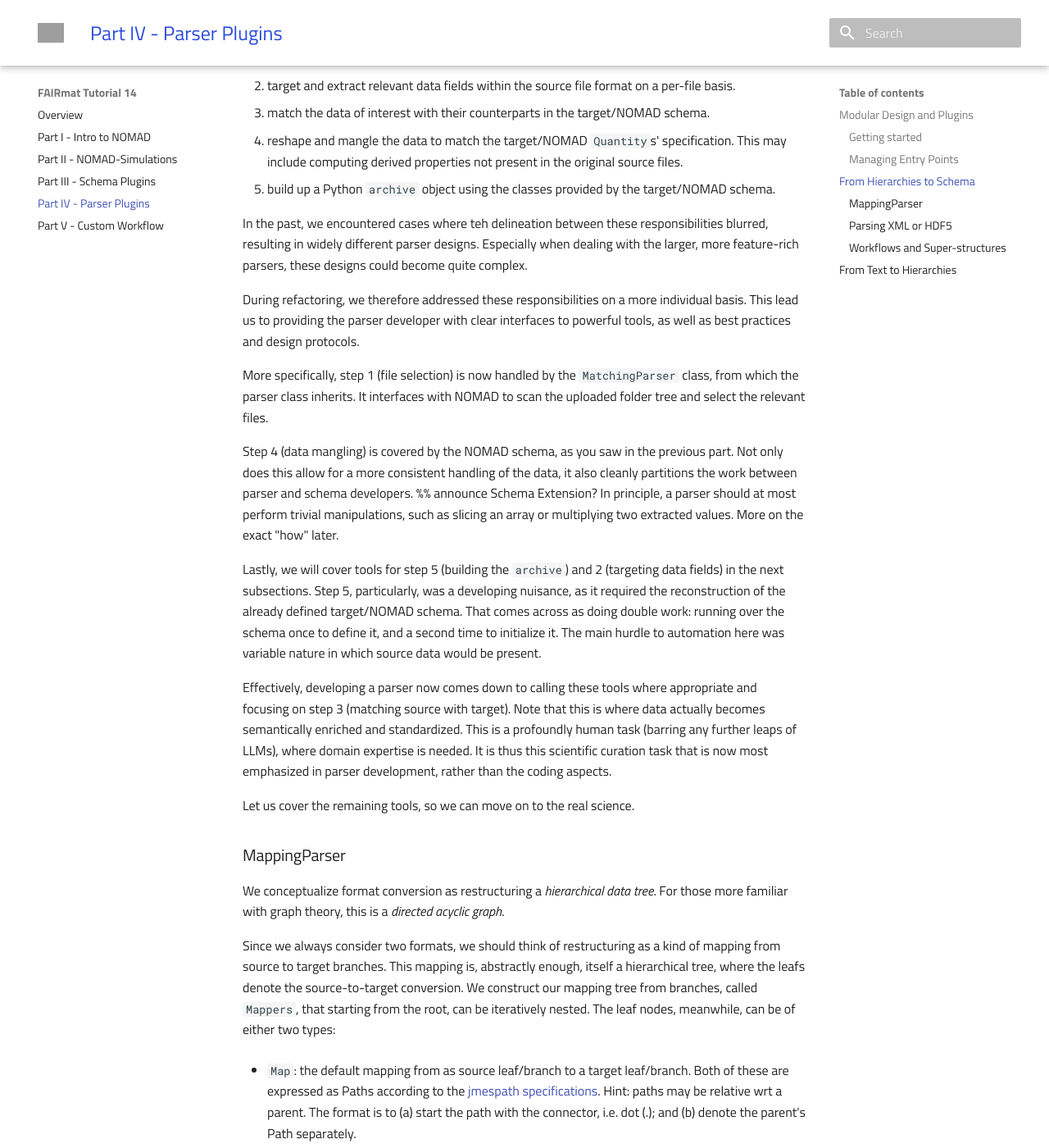
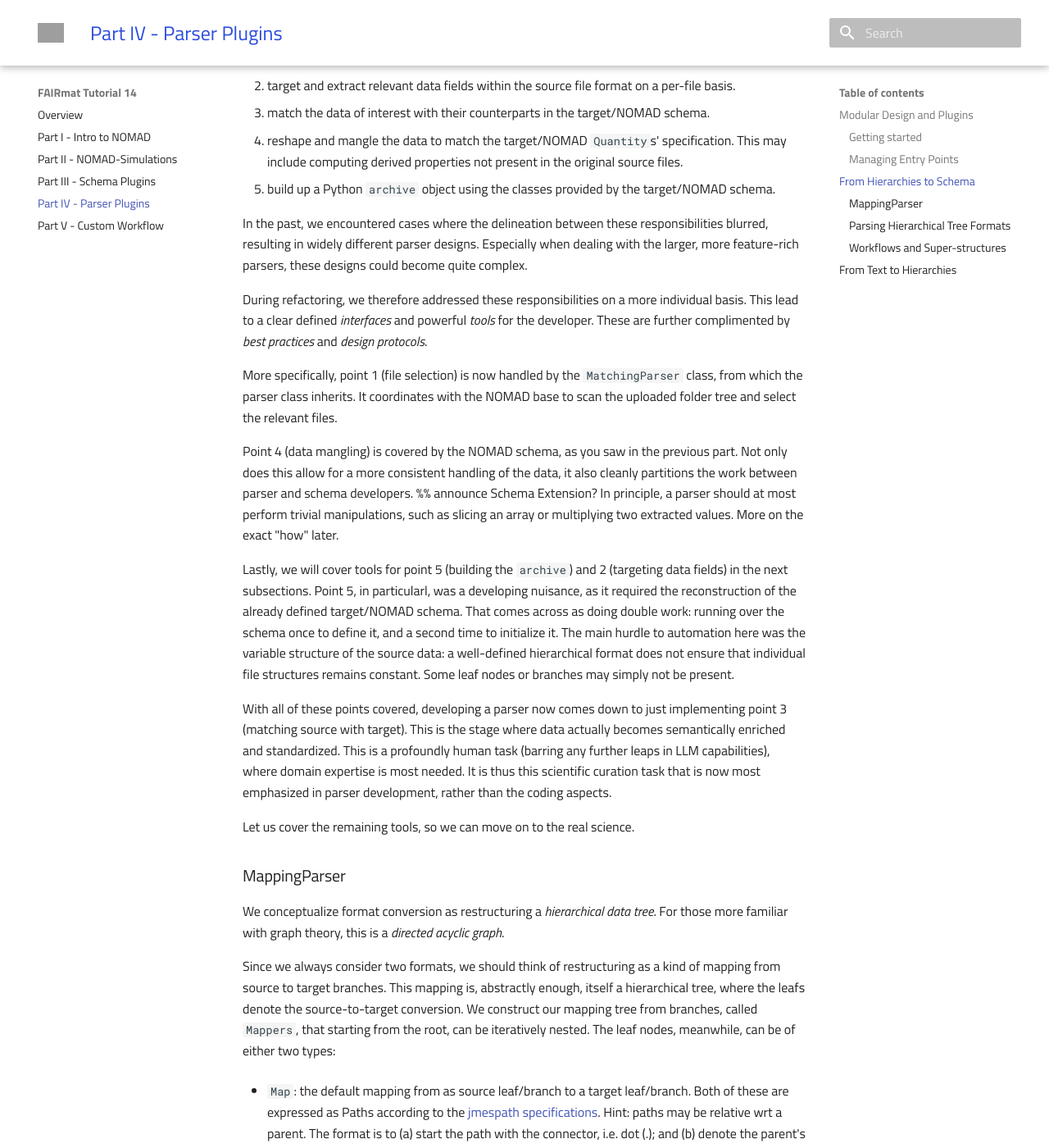
Before and after one commit to FAIRmat-NFDI/fairmat-tutorial-14-computational-plugins, an MkDocs documentation site: the page built from docs/parser_plugins.md, in a window 1280 px wide and 1400 px high, scrolled down 2403 px. Shown: the whole window at 82% size. Built offline with MkDocs 1.6.1 and Material for MkDocs 9.7.7, drawn with Linux system fonts in a browser that asks for light colours; nearby versions of some CDN libraries; library files that are not in the unit come from our copies; some of the changed text lies outside the part shown; grey boxes are pictures that could not be loaded.

Commit message:
Clean up phrasing "From Hierarchies to Schema"

```diff
--- a/docs/parser_plugins.md
+++ b/docs/parser_plugins.md
@@ -70,31 +70,33 @@ This has lead to five distinct categories of responsibility for the developer to
 4. reshape and mangle the data to match the target/NOMAD `Quantity`s' specification. This may include computing derived properties not present in the original source files.
 5. build up a Python `archive` object using the classes provided by the target/NOMAD schema.
 
-In the past, we encountered cases where teh delineation between these responsibilities blurred, resulting in widely different parser designs.
+In the past, we encountered cases where the delineation between these responsibilities blurred, resulting in widely different parser designs.
 Especially when dealing with the larger, more feature-rich parsers, these designs could become quite complex.
 
 During refactoring, we therefore addressed these responsibilities on a more individual basis.
-This lead us to providing the parser developer with clear interfaces to powerful tools, as well as best practices and design protocols.
+This lead to a clear defined _interfaces_ and powerful _tools_ for the developer.
+These are further complimented by _best practices_ and _design protocols_.
 
-More specifically, step 1 (file selection) is now handled by the `MatchingParser` class, from which the parser class inherits. It interfaces with NOMAD to scan the uploaded folder tree and select the relevant files.
+More specifically, point 1 (file selection) is now handled by the `MatchingParser` class, from which the parser class inherits. It coordinates with the NOMAD base to scan the uploaded folder tree and select the relevant files.
 
-Step 4 (data mangling) is covered by the NOMAD schema, as you saw in the previous part.
+Point 4 (data mangling) is covered by the NOMAD schema, as you saw in the previous part.
 Not only does this allow for a more consistent handling of the data, it also cleanly partitions the work between parser and schema developers. %% announce Schema Extension?
 In principle, a parser should at most perform trivial manipulations, such as slicing an array or multiplying two extracted values.
 More on the exact "how" later.
 
-Lastly, we will cover tools for step 5 (building the `archive`) and 2 (targeting data fields) in the next subsections.
-Step 5, particularly, was a developing nuisance, as it required the reconstruction of the already defined target/NOMAD schema.
+Lastly, we will cover tools for point 5 (building the `archive`) and 2 (targeting data fields) in the next subsections.
+Point 5, in particularl, was a developing nuisance, as it required the reconstruction of the already defined target/NOMAD schema.
 That comes across as doing double work: running over the schema once to define it, and a second time to initialize it.
-The main hurdle to automation here was variable nature in which source data would be present.
+The main hurdle to automation here was the variable structure of the source data:
+a well-defined hierarchical format does not ensure that individual file structures remains constant.
+Some leaf nodes or branches may simply not be present.
 
-Effectively, developing a parser now comes down to calling these tools where appropriate and focusing on step 3 (matching source with target).
-Note that this is where data actually becomes semantically enriched and standardized.
-This is a profoundly human task (barring any further leaps of LLMs), where domain expertise is needed.
+With all of these points covered, developing a parser now comes down to just implementing point 3 (matching source with target).
+This is the stage where data actually becomes semantically enriched and standardized.
+This is a profoundly human task (barring any further leaps in LLM capabilities), where domain expertise is most needed.
 It is thus this scientific curation task that is now most emphasized in parser development, rather than the coding aspects.
 
 Let us cover the remaining tools, so we can move on to the real science.
-
 
 ### MappingParser
 
@@ -111,7 +113,7 @@ Hint: paths may be relative wrt a parent. The format is  to (a) start the path w
 
 - `Evaluate`: the more active counterpart of `Map`. It inserts a function (its name given as a string) between the mapping. It passes along a list of source paths -denoted just as in `Map`- as the respective positional arguments, i.e. `*args`.
 
-### Parsing XML or HDF5
+### Parsing Hierarchical Tree Formats
 
 ### Workflows and Super-structures
 
```
Also changed, not shown: other parts of docs/parser_plugins.md (+2 -2 lines).
